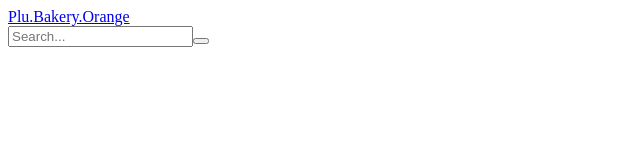
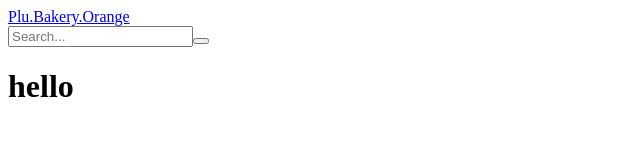
Before and after one commit to Tech1989plus1/PriceLookUpCode, a React app: page / in a window 1280 px wide. Shown: the top 160 px of the page, without its empty margins (0-640 px from the left). Built offline with nearby package versions, Linux system fonts and the light colour scheme; the HTML template or start-up script is replaced by a standard one.

Commit message:
next working on creating fake data

```diff
--- a/client/src/componnts/App.jsx
+++ b/client/src/componnts/App.jsx
@@ -1,11 +1,13 @@
 import React from 'react';
 import Title from './Title.jsx';
+import Recent from './Recent.jsx';
 
 class App extends React.Component{
   constructor(props){
     super(props);
 
     this.state = {
+      view: 'home',
     }
     this.search = this.search.bind(this);
   }
@@ -14,7 +16,17 @@ class App extends React.Component{
     console.log(item);
   }
 
-  componentDidMount() {
+  renderView(){
+    const { view } = this.state;
+
+    if (view === 'home') {
+      return (
+        <Recent/>
+      );
+    }
+  }
+
+  componentDidMount(){
 
   }
 
@@ -22,6 +34,9 @@ class App extends React.Component{
     return(
       <div>
         <Title title={'Plu.Bakery.Orange'} searchCB={this.search}/>
+        <div className='container-body'>
+          {this.renderView()}
+        </div>
       </div>);
   }
 }
--- /dev/null
+++ b/client/src/componnts/Recent.jsx
@@ -0,0 +1,9 @@
+import React from 'react';
+
+const Recent = (props) => {
+  return(<div>
+      <h1>hello</h1>
+    </div>);
+};
+
+export default Recent;
```
Also changed, not shown: 3 other files (tests, documents, lock files or other folders).
